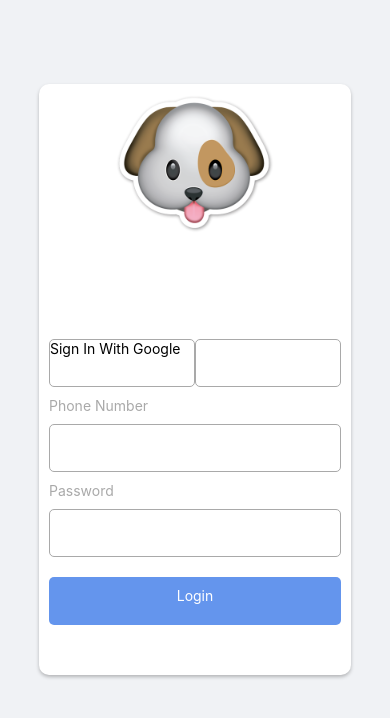
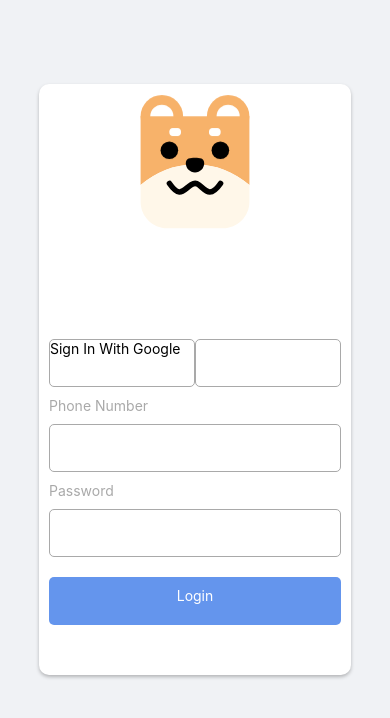
Before and after one commit to Baebees/Baebees, a React Native app in the folder client/: screen / in a window 390 px wide. Shown: the top 718 px of the page. Built offline with nearby package versions, Linux system fonts and the light colour scheme.

Commit message:
App Logo

```diff
--- a/client/assets/logo/Logo.js
+++ b/client/assets/logo/Logo.js
@@ -1,13 +1,29 @@
-import React from 'react'
+import React, { useRef, useLayoutEffect } from 'react'
 import { View, Image, StyleSheet } from 'react-native'
-
+import { TweenMax } from 'gsap'
 const Logo = () => {
+    let doggo = useRef(null)
+    useLayoutEffect(() => {
+        TweenMax.from(doggo, 0.5, {
+             opacity: 0
+        }).then(() => {
+            TweenMax.fromTo(doggo, 1, {
+                rotation: 0
+            }, {
+                rotateX: 20,
+                delay: 1,
+                repeat: -1,
+                yoyo: true,
+            })
+        })
+    }, [])
 
     return(
         <View style={styles.container}>
             <Image
+            ref={el => doggo = el}
             style={{width: '10rem', height: '10rem'}}
-            source={require('./logo.png')} />
+            source={require('./logoo.svg')} />
         </View>
     )
 }
```
Also changed, not shown: client/assets/logo/logoo.svg (added).
